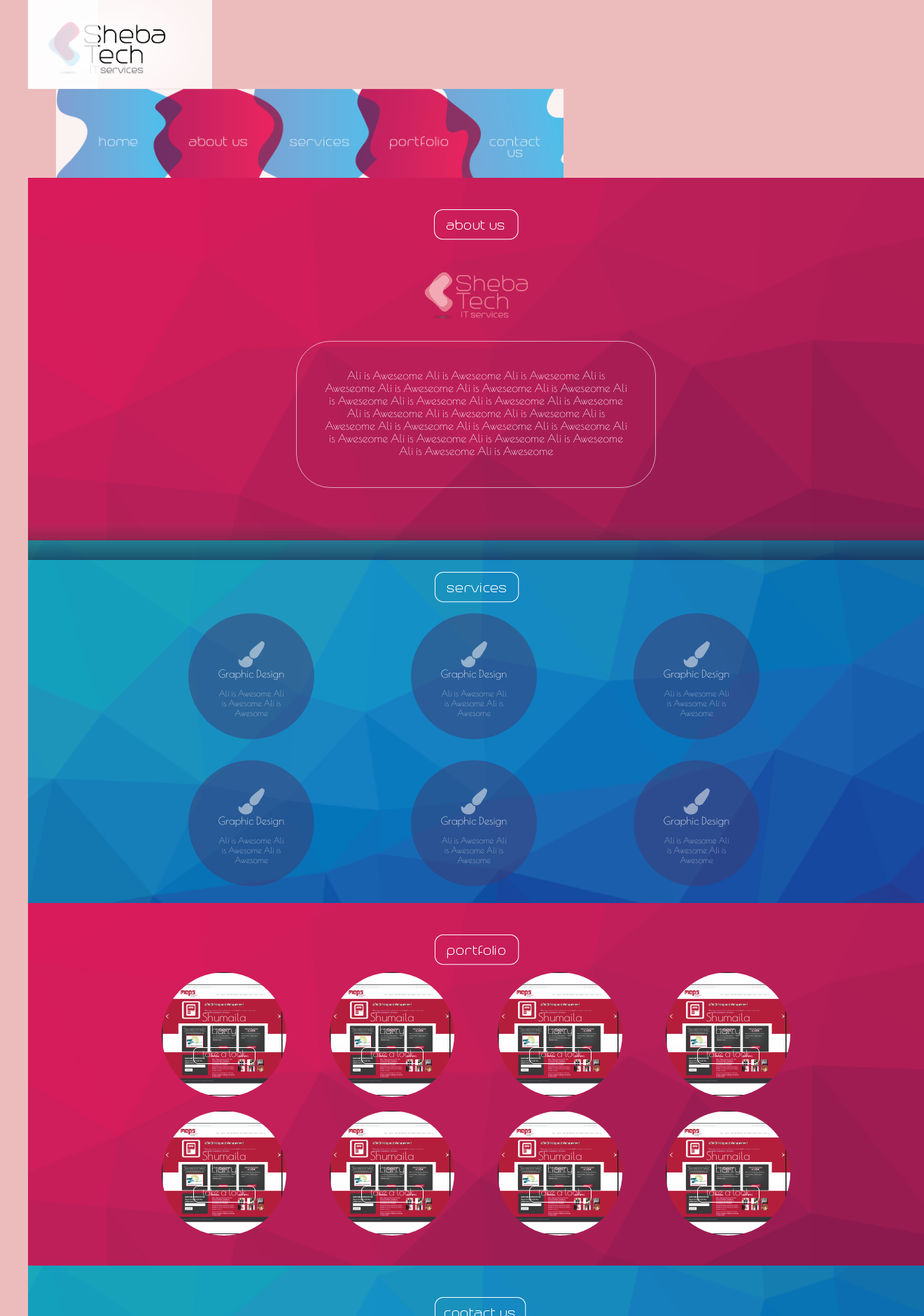
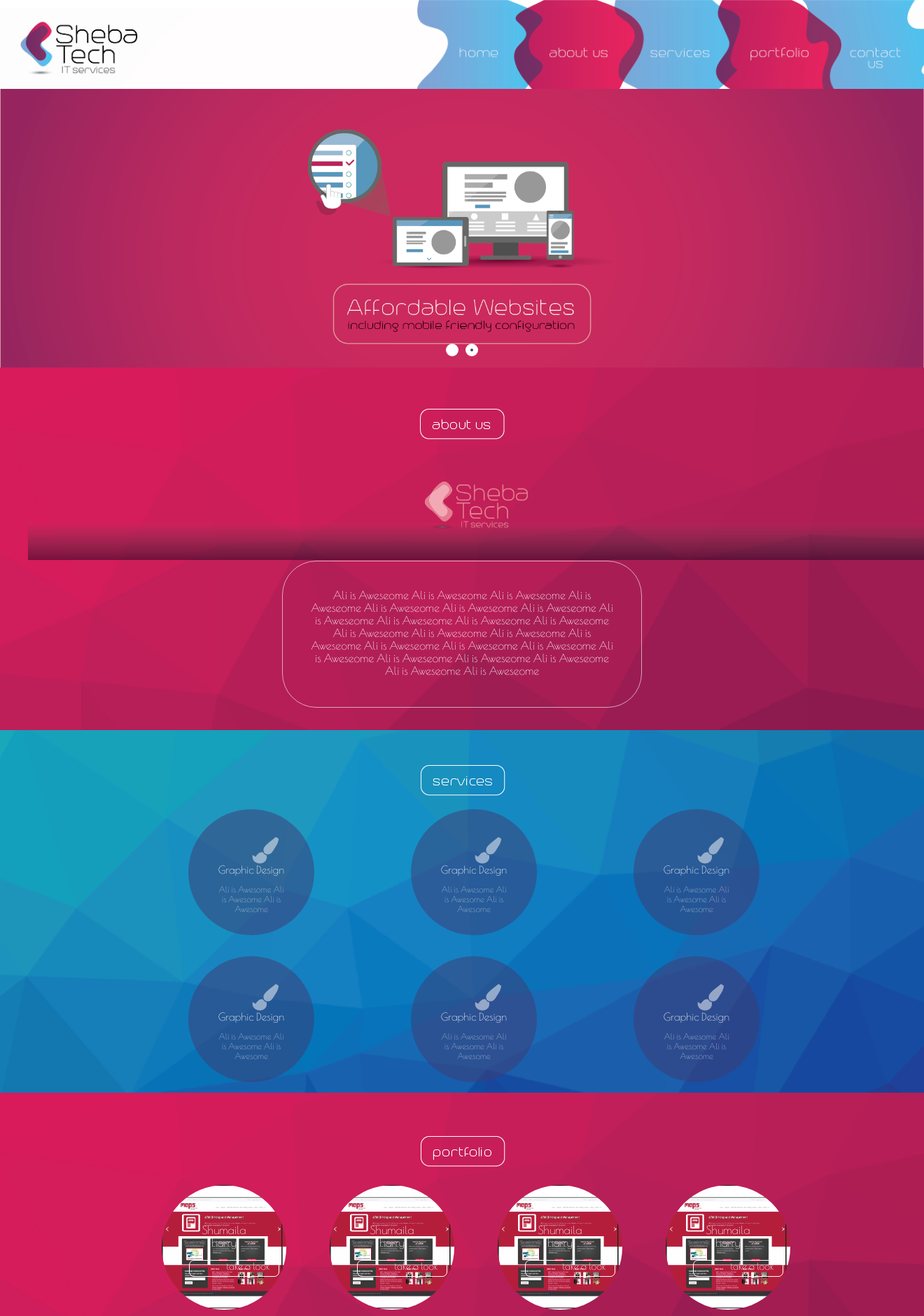
Before and after one commit to tarekshumaila/shebatech-1, a PHP site: page / in a window 1320 px wide; the page is wider, and only the part inside the window is pictured. Shown: the top 1880 px of that part at 70% size. Run offline with PHP 8.4, Linux system fonts and the light colour scheme; some libraries are stand-ins or nearby versions.

Commit message:
all flexible now
there is some weird space on the right side, not sure what.. I’ll take
a look at it tomorrow.

```diff
--- a/the website/css/ShebaFlex.css
+++ b/the website/css/ShebaFlex.css
@@ -2,7 +2,6 @@
 	  padding: 0;
 	  margin: 0;
 	  list-style: none;
-
 	  -ms-box-orient: horizontal;
 	  display: -webkit-box;
 	  display: -moz-box;
@@ -10,158 +9,104 @@
 	  display: -moz-flex;
 	  display: -webkit-flex;
 	  display: flex;
-
+}
+.justify-start{
+	-webkit-justify-content: flex-start;
+	justify-content: flex-start;
+}
+.justify-end{
+	-webkit-justify-content: flex-end;
+	justify-content: flex-end;
+}
+.justify-center{
+	-webkit-justify-content:center;
+	justify-content: center;
+}
+.justify-between{
 	-webkit-justify-content: space-between;
 	justify-content: space-between;
-	  -webkit-flex-flow: row-reverse wrap;
-	  flex-flow: row-reverse wrap;
+}
+.justify-around{
+	-webkit-justify-content: space-around;
+	justify-content: space-around;
+}
+.align-start{
+	-webkit-align-items: flex-start;
+	align-items: flex-start;
+}
+.align-end{
+	-webkit-align-items: flex-end;
+	align-items: flex-end;
+}
+.align-center{
 	-webkit-align-items: center;
 	align-items: center;
 }
- .flexCenter{
-	padding: 0;
-	margin: 0;
-	list-style: none;
-
-	-ms-box-orient: horizontal;
-	display: -webkit-box;
-	display: -moz-box;
-	display: -ms-flexbox;
-	display: -moz-flex;
-	display: -webkit-flex;
-	display: flex;
-
-	-webkit-justify-content: center;
-	justify-content: center;
-	-webkit-flex-flow: row wrap;
-	flex-flow: row wrap;
-	-webkit-align-items: center;
-	align-items: center;
+.align-stretch{
+	-webkit-align-items: stretch;
+	align-items: stretch;
 }
- .flexRight{
- 	direction: rtl;
-	padding: 0;
-	margin: 0;
-	list-style: none;
-
-	-ms-box-orient: horizontal;
-	display: -webkit-box;
-	display: -moz-box;
-	display: -ms-flexbox;
-	display: -moz-flex;
-	display: -webkit-flex;
-	display: flex;
-
-	-webkit-justify-content: flex-end;
-	justify-content: flex-end;
-	-webkit-flex-flow: row-reverse wrap;
-	flex-flow: row-reverse wrap;
-	-webkit-align-items: center;
-	align-items: center;
-	background-color: wheat;
-	-webkit-flex:1 100%;
-	-ms-flex:1 100%;
-	-moz-flex:1 100%;
-	flex:1 100%;
-
+.align-baseline{
+	-webkit-align-items: baseline;
+	align-items: baseline;
 }
- .spacebetween{
- 	direction: rtl;
-	padding: 0;
-	margin: 0;
-	list-style: none;
-
-	-ms-box-orient: horizontal;
-	display: -webkit-box;
-	display: -moz-box;
-	display: -ms-flexbox;
-	display: -moz-flex;
-	display: -webkit-flex;
-	display: flex;
-
-	-webkit-justify-content: space-between;
-	justify-content: space-between;
-	-webkit-flex-flow: row-reverse wrap;
-	flex-flow: row-reverse wrap;
-	-webkit-align-items: center;
-	align-items: center;
-	background-color: wheat;
-	-webkit-flex:1 100%;
-	-ms-flex:1 100%;
-	-moz-flex:1 100%;
-	flex:1 100%;
-
+.align-content-start{
+	-webkit-align-content: flex-start;
+	align-content: flex-start;
 }
- .flexRightAlign{
-	padding: 0;
-	margin: 0;
-	list-style: none;
-
-	-ms-box-orient: horizontal;
-	display: -webkit-box;
-	display: -moz-box;
-	display: -ms-flexbox;
-	display: -moz-flex;
-	display: -webkit-flex;
-	display: flex;
-
-	-webkit-justify-content: flex-end;
-	justify-content: flex-end;
-	-webkit-flex-flow: row-reverse wrap;
-	flex-flow: row-reverse wrap;
-	-webkit-align-items: center;
-	align-items: center;
-	background-color: wheat;
-	-webkit-flex:1 100%;
-	-ms-flex:1 100%;
-	-moz-flex:1 100%;
-	flex:1 100%;
+.align-content-end{
+	-webkit-align-content: flex-end;
+	align-content: flex-end;
 }
-  .flexColumn{
-	padding: 0;
-	margin: 0;
-	list-style: none;
-
-	-ms-box-orient: horizontal;
-	display: -webkit-box;
-	display: -moz-box;
-	display: -ms-flexbox;
-	display: -moz-flex;
-	display: -webkit-flex;
-	display: flex;
-
-	-webkit-justify-content: flex-end;
-	justify-content: flex-end;
-	-webkit-flex-flow: row-reverse wrap;
-	flex-flow: row-reverse wrap;
-	-webkit-align-items: center;
-	align-items: center;
-	background-color: wheat;
-
-	-webkit-flex-direction:column;
-	-ms-flex-direction:column;
-	-moz-flex-direction:column;
-	flex-direction:column;
-	-webkit-flex-wrap:wrap;
-	-ms-flex-wrap:wrap;
-	-moz-flex-wrap:wrap;
-	flex-wrap:wrap;
+.align-content-center{
+	-webkit-align-content: center;
+	align-content: center;
 }
- .flexchild{
-	background: tomato;
-	width: 250px;
-	border: 1px solid #fff;
-
-	font-weight: bold;
-	font-size: 18px;
-	text-align: center;
-	background-color: #fff;
-	margin-bottom: 0px;
-
-	-webkit-flex:1;flex:1;
-
+.align-content-stretch{
+	-webkit-align-content: stretch;
+	align-content: stretch;
 }
- .column {
+.align-content-between{
+	-webkit-align-content: space-between;
+	align-content: space-between;
+}
+.align-content-around{
+	-webkit-align-content: space-around;
+	align-content: space-around;
+}
+.align-self-end{
+	-webkit-align-self: flex-end;
+	align-self: flex-end;
+}
+.wrap-nowrap{
+	-webkit-flex-wrap: nowrap;
+	flex-wrap: nowrap;
+}
+.wrap-wrap{
+	-webkit-flex-wrap: wrap;
+	flex-wrap: wrap;
+}
+.wrap-reverse{
+	-webkit-flex-wrap: wrap-reverse;
+	flex-wrap: wrap-reverse;
+}
+.direction-row{
+	-webkit-flex-direction: row;
+	flex-direction: row;
+}
+.direction-rowreverse{
+	-webkit-flex-direction: row-reverse;
+	flex-direction: row-reverse;
+}
+.direction-column{
 	-webkit-flex-direction: column;
 	flex-direction: column;
 }
+.direction-columnreverse{
+	-webkit-flex-direction: column-reverse;
+	flex-direction: column-reverse;
+}
+.flexgrow-equal{
+	flex-grow:1;
+	-webkit-flex-grow:1;
+}
--- a/the website/css/style.css
+++ b/the website/css/style.css
@@ -8,6 +8,10 @@ body{
     background-color: rgb(236, 188, 188);
 }
 #menucontainer{
+    background-color: white;
+    position: fixed;
+    width: 100%;
+    opacity: 0.9;
 }
 #logocontainer{
     height: 127px;
@@ -59,7 +63,7 @@ body{
     width: 100%;
     position: relative;
     z-index: -1;
-    top: -10px;
+    top: 0px;
 }
 .slides{
     width: 100%;
--- a/the website/index.php
+++ b/the website/index.php
@@ -2,25 +2,25 @@
     <head>
         <?php include './php/head.php'; ?>
     </head>
-        <body>
-            <ul id="menucontainer"><?php include './php/menu.php'; ?></div>
+        <body class="flex direction-column">
+            <ul class='flex justify-between' id="menucontainer"><?php include './php/menu.php'; ?></ul>
+            <ul class='flex justify-between' id="menucontainer"><?php include './php/menu.php'; ?></ul>
+<!--slides -->
+            <ul class='flex' id=""><?php include './php/slider.php'; ?></ul>
 
-<!--slides - sorry i have to turn this off temporarily
-            <?php include './php/slider.php'; ?></div>
--->
 <!--about us-->
-            <div id="aboutus"><?php include './php/aboutus.php'; ?></div>
+            <ul class='flex flexgrow-equal direction-column' id="aboutus"><?php include './php/aboutus.php'; ?></ul>
 
 <!--srevices-->
-            <div id="services"><?php include './php/services.php'; ?></div>
+            <ul class='flex direction-column' id="services"><?php include './php/services.php'; ?></ul>
 
 <!--portfolio-->
-            <div id="portfolio"><?php include './php/portfolio.php'; ?></div>
+            <ul class='flex direction-column' id="portfolio"><?php include './php/portfolio.php'; ?></ul>
 
 <!--contactus-->
-            <div id="contactus"><?php include './php/contactus.php'; ?></div>
+            <ul class='flex direction-column' id="contactus"><?php include './php/contactus.php'; ?></ul>
 
 <!--footer-->
-            <div id="footer"><?php include './php/footer.php'; ?></div>
+            <ul class='flex direction-column' id="footer"><?php include './php/footer.php'; ?></ul>
         </body>
 </html>
--- a/the website/php/aboutus.php
+++ b/the website/php/aboutus.php
@@ -1,12 +1,12 @@
-<div class="title">
+<ul class="title">
     <img src="img/aboutus.png" alt="about us">
-</div>
-<div id="pinklogo">
+</ul>
+<ul id="pinklogo">
     <img src="img/logo-transparent-01.png" id="pinklogo">
-</div>
-<div id="aboutusdescription">
+</ul>
+<ul id="aboutusdescription">
     Ali is Aweseome Ali is Aweseome Ali is Aweseome Ali is Aweseome Ali is Aweseome Ali is Aweseome
     Ali is Aweseome Ali is Aweseome Ali is Aweseome Ali is Aweseome Ali is Aweseome Ali is Aweseome
     Ali is Aweseome Ali is Aweseome Ali is Aweseome Ali is Aweseome Ali is Aweseome Ali is Aweseome
     Ali is Aweseome Ali is Aweseome Ali is Aweseome Ali is Aweseome Ali is Aweseome Ali is Aweseome
-</div>
+</ul>
--- a/the website/php/contactus.php
+++ b/the website/php/contactus.php
@@ -1,20 +1,20 @@
-<div class="title"> <img src="img/contactus.png"> </div>
-<div id="contactform"></div>
+<ul class="title"> <img src="img/contactus.png"> </ul>
+<ul id="contactform"></ul>
 <form id="form">
-    <div>
+    <ul>
         <input type="text" id="formname" placeholder="Your Name"/>
         <input type="email" id="formemail" placeholder="Your Email"/>
-    </div>
-    <div>
+    </ul>
+    <ul>
         <textarea id="formmessage" placeholder="Message" rows="7"></textarea>
-    </div>
-    <div>
+    </ul>
+    <ul>
         <input type="submit" id="submit"/>
-    </div>
+    </ul>
 </form>
-<div>
+<ul>
     <img src="img/shadow.png" id="footershadow">
-</div>
-<div>
+</ul>
+<ul>
     <img src="img/shadow.png" id="footershadow2">
-</div>
+</ul>
--- a/the website/php/footer.php
+++ b/the website/php/footer.php
@@ -1,9 +1,9 @@
-<div id="footertalk">
+<ul id="footertalk">
         <p id="footerFirstLine">©2014 shebatech iT services Web Design & Development Calgary Canada</p>
         <p id="footerSecondtLine">bla bla bla legal shit going on but most importantly...ali is even awesomer than ever, i mean holly shit look at that website shiiiit lol, ana dari 8awamtk mn alnoom and im actually wasting time now writing this crap but the more you wait the more u get teased the better impression ur gna get...anyways u just sent me a message now so I better export it now xD lol a5555 wallah inana ‘9areef ba3’9 a7ian hahaha, okay now have fun ... enjoy :)</p>
-    <div id="socialbuttons">
+    <ul id="socialbuttons">
         <a href="#"><img src="img/footericons-01.png" class="footericon"> </a>
         <a href="#"><img src="img/footericons-02.png" class="footericon"> </a>
         <a href="#"><img src="img/footericons-03.png" class="footericon"> </a>
-    </div>
-</div>
+    </ul>
+</ul>
--- a/the website/php/menu.php
+++ b/the website/php/menu.php
@@ -1,19 +1,15 @@
-<li id="logocontainer">
+<li class='flexgrow-equal' id="logocontainer">
     <a href="#">
         <img src="img/menu/1.png" id="logo" alt="logo">
     </a>
 </li>
 
-
-<li id="midmenu">
-</li>
-
-<li id="menu">
+<li class='flexgrow-quattro' id="menu">
     <ul>
-        <a href="#" class="menuitem first"><div> <li class="menu"></li> </div> </a>
-        <a href="#" class="menuitem second"><div> <li class="menu"></li> </div> </a>
-        <a href="#" class="menuitem third"><div> <li class="menu"></li> </div> </a>
-        <a href="#" class="menuitem fourth"><div> <li class="menu"></li> </div> </a>
-        <a href="#" class="menuitem fifth"><div> <li class="menu"></li> </div> </a>
+        <a href="#" class="menuitem first"><ul> <li class="menu"></li> </ul> </a>
+        <a href="#" class="menuitem second"><ul> <li class="menu"></li> </ul> </a>
+        <a href="#" class="menuitem third"><ul> <li class="menu"></li> </ul> </a>
+        <a href="#" class="menuitem fourth"><ul> <li class="menu"></li> </ul> </a>
+        <a href="#" class="menuitem fifth"><ul> <li class="menu"></li> </ul> </a>
     </ul>
 </li>
--- a/the website/php/portfolio.php
+++ b/the website/php/portfolio.php
@@ -1,39 +1,39 @@
-<div class="title"> <img src="img/portfolio/portfolio.png"> </div>
+<ul class="title"> <img src="img/portfolio/portfolio.png"> </ul>
 
-<div id="PortfolioCircleFirstRow">
-    <div class="portfoliocircles">
+<ul id="PortfolioCircleFirstRow">
+    <ul class="portfoliocircles">
         <p class="portfoliotitle"> Shumaila harry </p>
-        <a href="#" class="btnlink"><div class="portfoliobtn">take a look</div></a>
-    </div>
-    <div class="portfoliocircles">
+        <a href="#" class="btnlink"><ul class="portfoliobtn">take a look</ul></a>
+    </ul>
+    <ul class="portfoliocircles">
         <p class="portfoliotitle"> Shumaila harry </p>
-        <a href="#" class="btnlink"><div class="portfoliobtn">take a look</div></a>
-    </div>
-    <div class="portfoliocircles">
+        <a href="#" class="btnlink"><ul class="portfoliobtn">take a look</ul></a>
+    </ul>
+    <ul class="portfoliocircles">
         <p class="portfoliotitle"> Shumaila harry </p>
-        <a href="#" class="btnlink"><div class="portfoliobtn">take a look</div></a>
-    </div>
-    <div class="portfoliocircles">
+        <a href="#" class="btnlink"><ul class="portfoliobtn">take a look</ul></a>
+    </ul>
+    <ul class="portfoliocircles">
         <p class="portfoliotitle"> Shumaila harry </p>
-        <a href="#" class="btnlink"><div class="portfoliobtn">take a look</div></a>
-    </div>
-</div>
+        <a href="#" class="btnlink"><ul class="portfoliobtn">take a look</ul></a>
+    </ul>
+</ul>
 
-<div id="PortfolioCircleSecondRow">
-    <div class="portfoliocircles">
+<ul id="PortfolioCircleSecondRow">
+    <ul class="portfoliocircles">
         <p class="portfoliotitle"> Shumaila harry </p>
-        <a href="#" class="btnlink"><div class="portfoliobtn">take a look</div></a>
-    </div>
-    <div class="portfoliocircles">
+        <a href="#" class="btnlink"><ul class="portfoliobtn">take a look</ul></a>
+    </ul>
+    <ul class="portfoliocircles">
         <p class="portfoliotitle"> Shumaila harry </p>
-        <a href="#" class="btnlink"><div class="portfoliobtn">take a look</div></a>
-    </div>
-    <div class="portfoliocircles">
+        <a href="#" class="btnlink"><ul class="portfoliobtn">take a look</ul></a>
+    </ul>
+    <ul class="portfoliocircles">
         <p class="portfoliotitle"> Shumaila harry </p>
-        <a href="#" class="btnlink"><div class="portfoliobtn">take a look</div></a>
-    </div>
-    <div class="portfoliocircles">
+        <a href="#" class="btnlink"><ul class="portfoliobtn">take a look</ul></a>
+    </ul>
+    <ul class="portfoliocircles">
         <p class="portfoliotitle"> Shumaila harry </p>
-        <a href="#" class="btnlink"><div class="portfoliobtn">take a look</div></a>
-    </div>
-</div>
+        <a href="#" class="btnlink"><ul class="portfoliobtn">take a look</ul></a>
+    </ul>
+</ul>
--- a/the website/php/services.php
+++ b/the website/php/services.php
@@ -1,41 +1,41 @@
-<div class="title"> <img  src="img/services.png"> </div>
+<ul class="title"> <img  src="img/services.png"> </ul>
 
-<div id="servicescirclesfirstrow">
-    <div class="servicecircle">
-        <div class="serviceicon"> <img src="img/services/graphicdesign.png"> </div>
+<ul id="servicescirclesfirstrow">
+    <ul class="servicecircle">
+        <ul class="serviceicon"> <img src="img/services/graphicdesign.png"> </ul>
         <p class="servicetitle"> Graphic Design </p>
         <p class="servicedescription"> Ali is Awesome Ali is Awesome Ali is Awesome </p>
-    </div>
+    </ul>
 
-    <div class="servicecircle">
-        <div class="serviceicon"> <img src="img/services/graphicdesign.png"> </div>
+    <ul class="servicecircle">
+        <ul class="serviceicon"> <img src="img/services/graphicdesign.png"> </ul>
         <p class="servicetitle"> Graphic Design </p>
         <p class="servicedescription"> Ali is Awesome Ali is Awesome Ali is Awesome </p>
-    </div>
+    </ul>
 
-    <div class="servicecircle">
-        <div class="serviceicon"> <img src="img/services/graphicdesign.png"> </div>
+    <ul class="servicecircle">
+        <ul class="serviceicon"> <img src="img/services/graphicdesign.png"> </ul>
         <p class="servicetitle"> Graphic Design </p>
         <p class="servicedescription"> Ali is Awesome Ali is Awesome Ali is Awesome </p>
-    </div>
-</div>
+    </ul>
+</ul>
 
-<div id="servicescirclessecondrow">
-    <div class="servicecircle">
-        <div class="serviceicon"> <img src="img/services/graphicdesign.png"> </div>
+<ul id="servicescirclessecondrow">
+    <ul class="servicecircle">
+        <ul class="serviceicon"> <img src="img/services/graphicdesign.png"> </ul>
         <p class="servicetitle"> Graphic Design </p>
         <p class="servicedescription"> Ali is Awesome Ali is Awesome Ali is Awesome </p>
-    </div>
+    </ul>
 
-    <div class="servicecircle">
-        <div class="serviceicon"> <img src="img/services/graphicdesign.png"> </div>
+    <ul class="servicecircle">
+        <ul class="serviceicon"> <img src="img/services/graphicdesign.png"> </ul>
         <p class="servicetitle"> Graphic Design </p>
         <p class="servicedescription"> Ali is Awesome Ali is Awesome Ali is Awesome </p>
-    </div>
+    </ul>
 
-    <div class="servicecircle">
-        <div class="serviceicon"> <img src="img/services/graphicdesign.png"> </div>
+    <ul class="servicecircle">
+        <ul class="serviceicon"> <img src="img/services/graphicdesign.png"> </ul>
         <p class="servicetitle"> Graphic Design </p>
         <p class="servicedescription"> Ali is Awesome Ali is Awesome Ali is Awesome </p>
-    </div>
-</div>
+    </ul>
+</ul>
```
Lines whose indentation alone changed are shown as unchanged.
